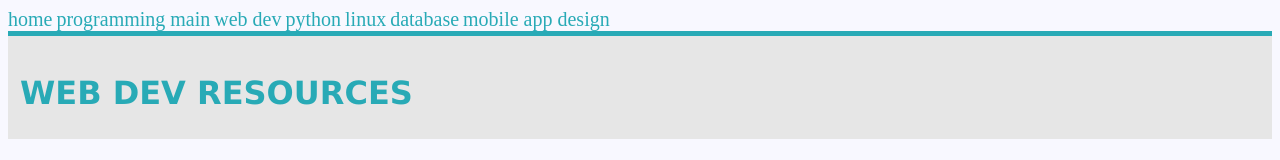
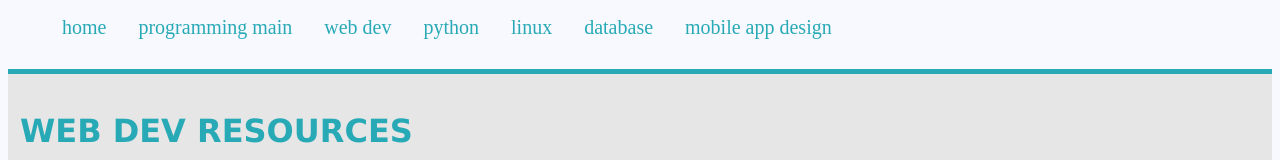
Before and after one commit to Maireadh/Control-The-Scroll, a plain HTML site: page web-dev-resources.html in a window 1280 px wide. Shown: the top 160 px of the page. Drawn offline with Linux system fonts and the light colour scheme.

Commit message:
wrapped Nav in a list

```diff
--- a/style.css
+++ b/style.css
@@ -8,6 +8,10 @@ h4 {
 
 /* Font styles aren't showing up on the programming page, but shouldn't they, since I included them in the selector?*/
 
+nav li {
+  display: inline;
+  margin: 0 1em;
+}
 p,
 li {
   font-family: serif;
--- a/web-dev-resources.html
+++ b/web-dev-resources.html
@@ -11,16 +11,15 @@
 
 <body>
   <nav>
-
-    <a href="index.html">home</a>
-    <a href="programming.html">programming
-      main</a>
-    <a href="web-dev-resources.html">web dev</a>
-    <a href="python_resources.html">python</a>
-    <a href="linux-resources.html">linux</a>
-    <a href="db_resources.html">database</a>
-    <a href="mobile-app-design.html">mobile app design</a>
-
+    <ul>
+      <li><a href="index.html">home</a></li>
+      <li><a href="programming.html">programming main</a></li>
+      <li><a href="web-dev-resources.html">web dev</a></li>
+      <li><a href="python_resources.html">python</a></li>
+      <li><a href="linux-resources.html">linux</a></li>
+      <li><a href="db_resources.html">database</a></li>
+      <li><a href="mobile-app-design.html">mobile app design</a></li>
+    </ul>
 
   </nav>
   <header>
```
